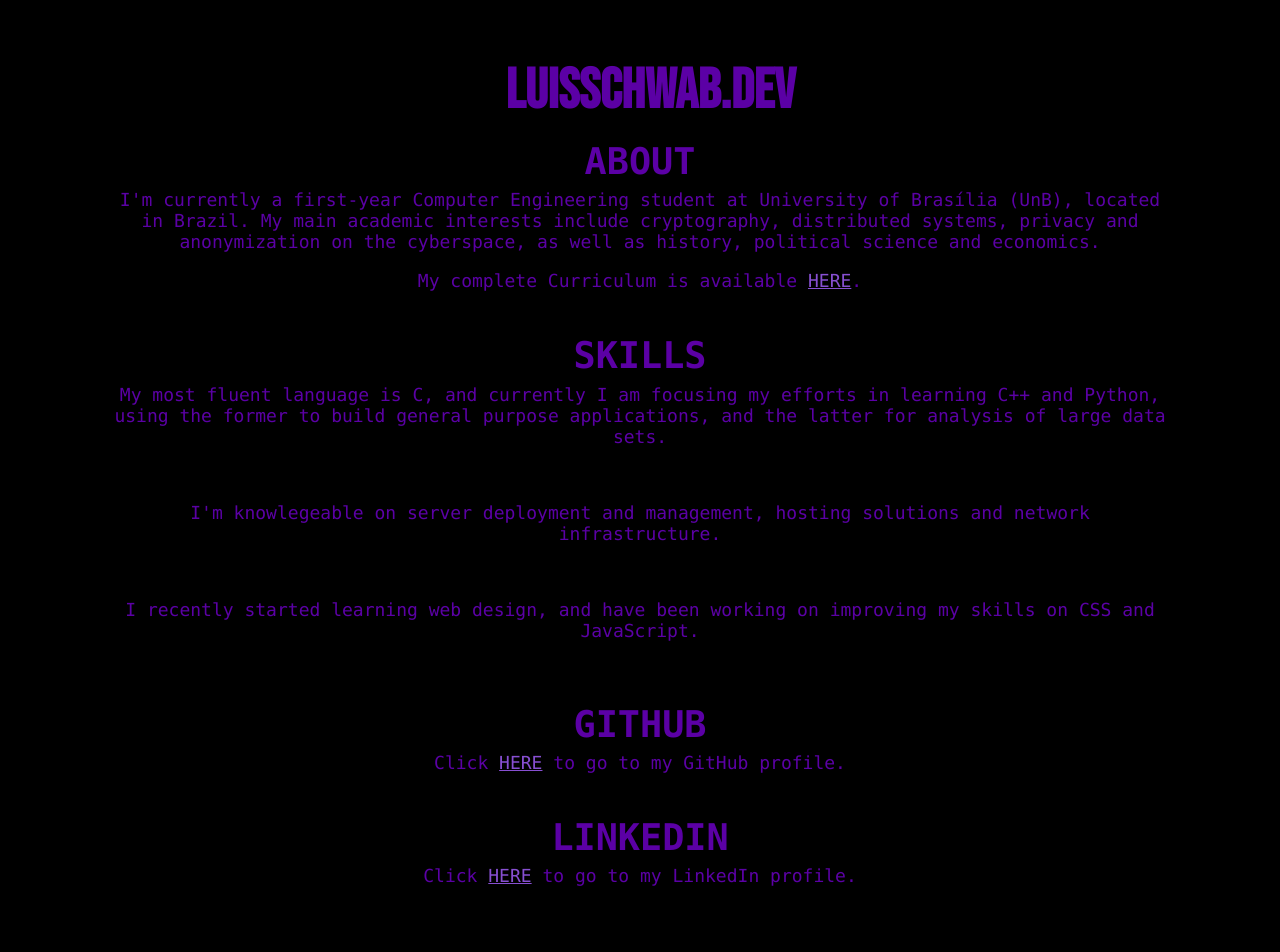
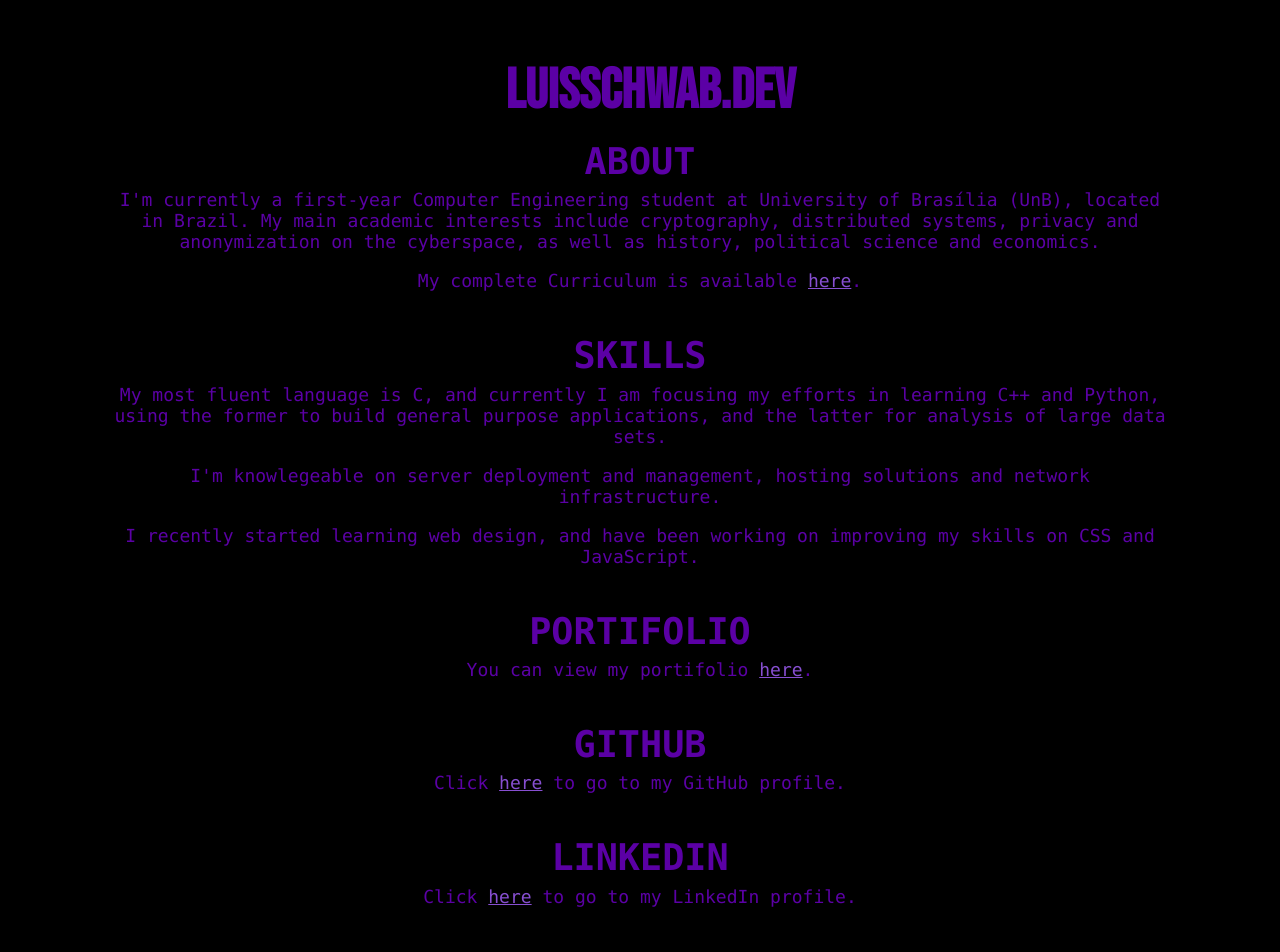
Before and after one commit to luisschwab/luisschwab.dev, a plain HTML site: page index.html in a window 1280 px wide. Shown: the top 952 px of the page. Drawn offline with Linux system fonts and the light colour scheme.

Commit message:
change to the text

```diff
--- a/index.html
+++ b/index.html
@@ -16,7 +16,7 @@
 	        <link rel="preconnect" href="https://fonts.gstatic.com" crossorigin>
 	        <link href="https://fonts.googleapis.com/css2?family=Bebas+Neue&display=swap" rel="stylesheet">
 
-            <title>LUISSCHWAB.DEV</title>
+            <title>luisschwab.dev</title>
 
         </head>
 
@@ -34,27 +34,32 @@
             <p>I'm currently a first-year Computer Engineering student at University of Brasília (UnB), located in Brazil. My main academic interests
             include cryptography, distributed systems, privacy and anonymization on the cyberspace, as well as history, political science
             and economics.</p>
-            <p>My complete Curriculum is available <a href="/curriculum.pdf" target="_blank">HERE</a>.</p>
+            <p>My complete Curriculum is available <a href="/curriculum.pdf" target="_blank">here</a>.</p>
 
             <br><br>
 
             <h2>SKILLS</h2>
             <p>My most fluent language is C, and currently I am focusing my efforts in learning C++ and Python, using the former to build general purpose
             applications, and the latter for analysis of large data sets.</p>
-            <br>
+
             <p>I'm knowlegeable on server deployment and management, hosting solutions and network infrastructure.   </p>
-            <br>
+
             <p>I recently started learning web design, and have been working on improving my skills on CSS and JavaScript. </p>
 
-            <br><br><br>
+            <br><br>
+
+            <h2>PORTIFOLIO</h2>
+            <p>You can view my portifolio <a href="/portifolio">here</a>.</p>
+
+            <br><br>
 
             <h2>GITHUB</h2>
-            <p>Click <a href="https://github.com/luisschwab" target ="_blank">HERE</a> to go to my GitHub profile.</p>
+            <p>Click <a href="https://github.com/luisschwab/" target ="_blank">here</a> to go to my GitHub profile.</p>
 
             <br><br>
 
             <h2>LINKEDIN</h2>
-            <p>Click <a href="https://www.linkedin.com/in/luisschwab" target ="_blank">HERE</a> to go to my LinkedIn profile.</p>
+            <p>Click <a href="https://www.linkedin.com/in/luisschwab/" target ="_blank">here</a> to go to my LinkedIn profile.</p>
 
             <br><br><br>
 
--- a/style.css
+++ b/style.css
@@ -37,10 +37,6 @@ a:hover{
   text-decoration: underline;
 }
 
-.wrapper{
-
-}
-
 .content{
   overflow-wrap: break-word;
   align-self: center;
```
